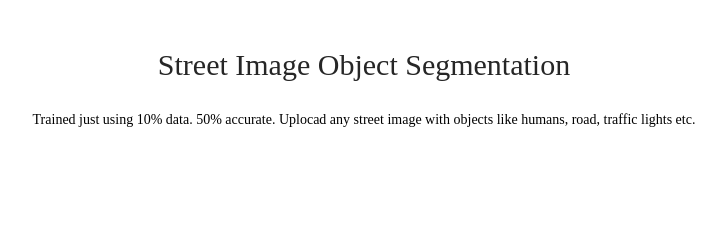
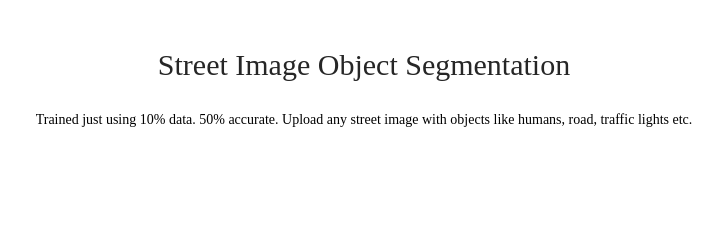
Before and after one commit to offmannn/camvid-segmentation, a plain HTML site: page app/view/index.html in a window 1280 px wide. Shown: the top 240 px of the page, 276-1002 px from the left. Drawn offline with Linux system fonts and the light colour scheme.

Commit message:
Update index.html

```diff
--- a/app/view/index.html
+++ b/app/view/index.html
@@ -9,7 +9,7 @@
   <div class='center'>
     <div class='title'>Street Image Object Segmentation</div>
     <p>
-      Trained just using 10% data. 50% accurate. Uplocad any street image with objects like humans, road, traffic lights etc.
+      Trained just using 10% data. 50% accurate. Upload any street image with objects like humans, road, traffic lights etc.
     </p>
     <div class='content'>
       <div class='no-display'>
```
